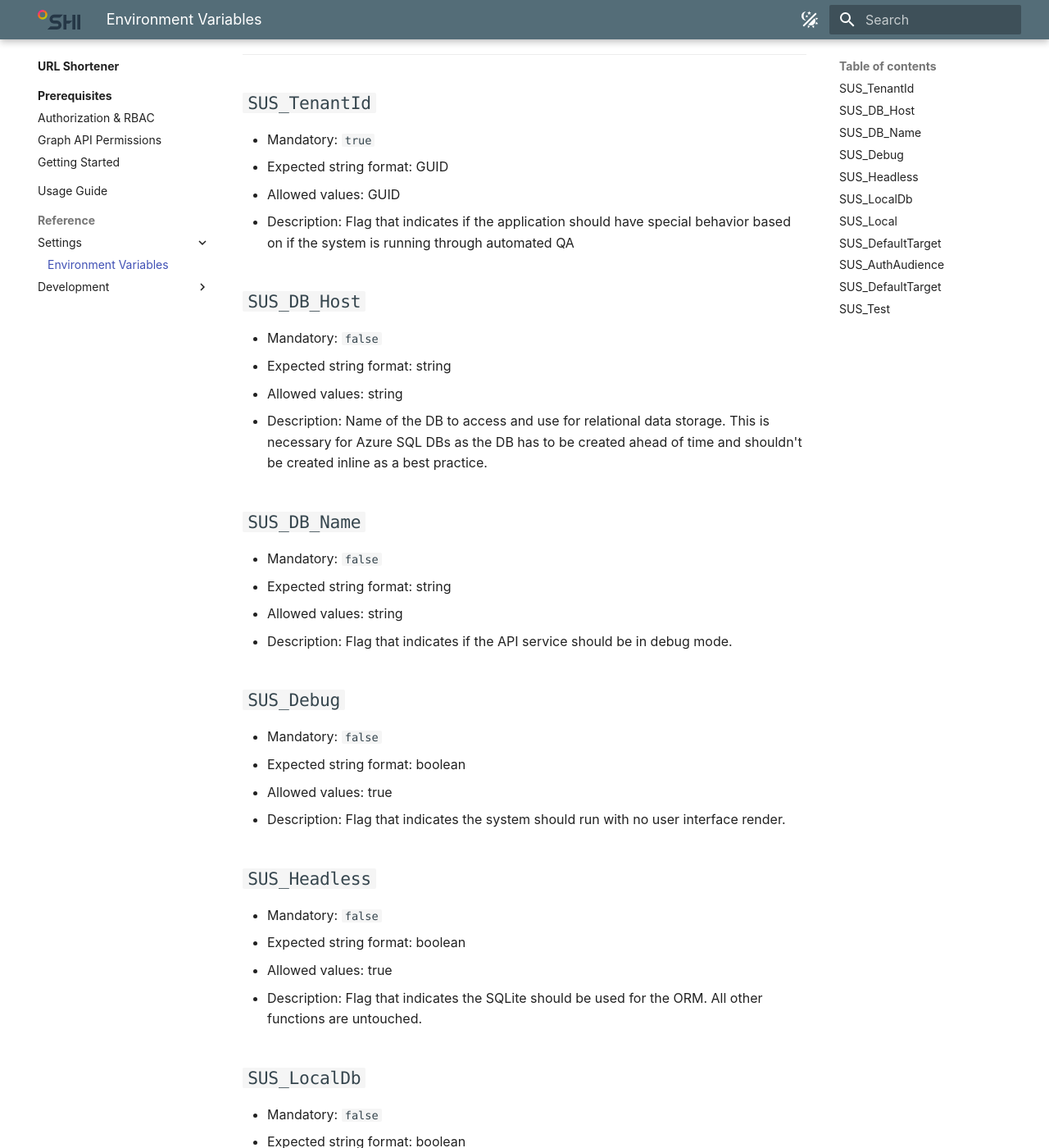
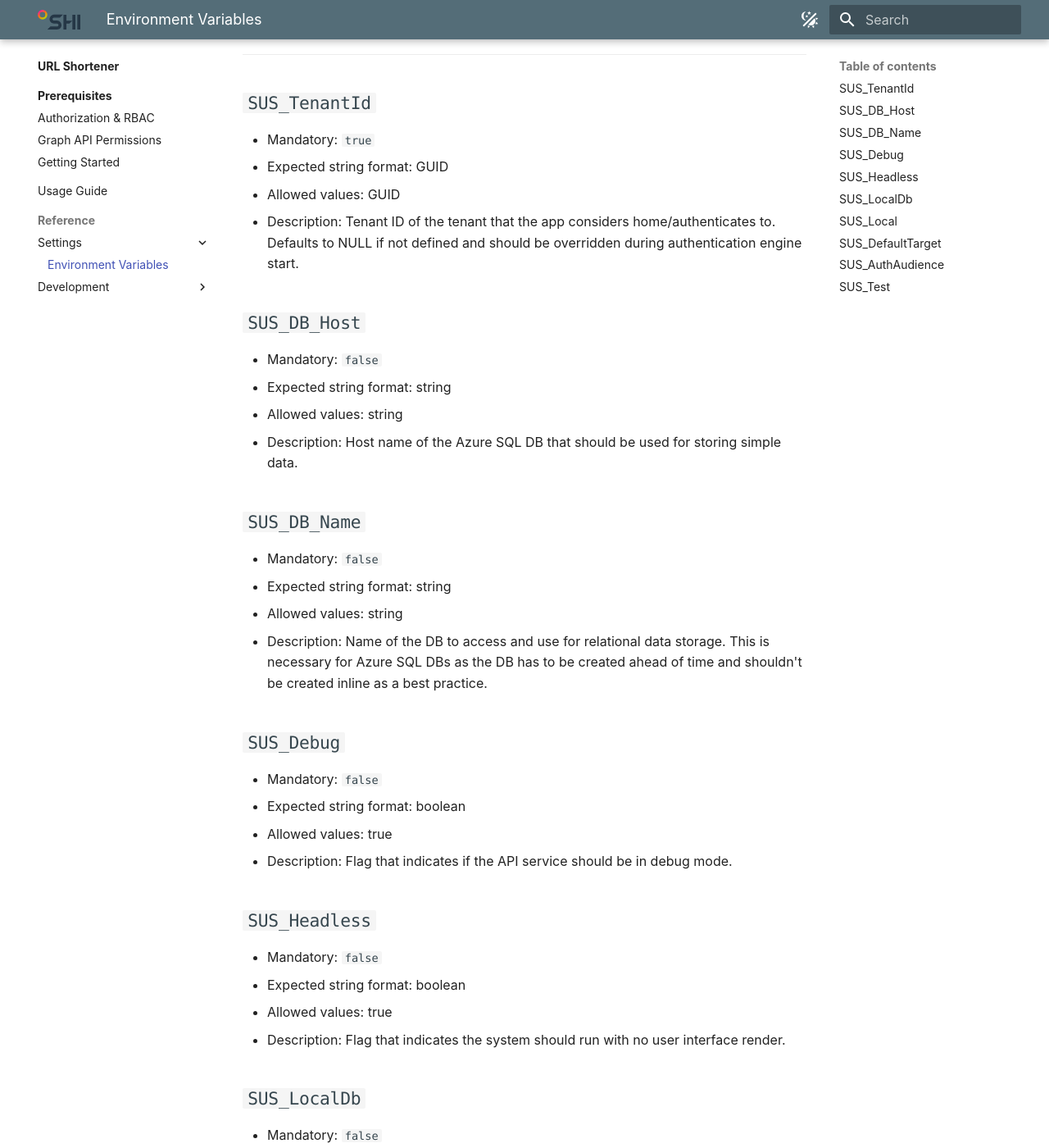
Before and after one commit to Software-Hardware-Integration-Lab/Documentation, an MkDocs documentation site: the page built from docs/URL-Shortener/Reference/Settings/Environment-Variables-Reference.md, in a window 1280 px wide and 1400 px high, scrolled down 635 px. Shown: the whole window at 82% size. Built offline with MkDocs 1.6.1 and Material for MkDocs 9.7.7, drawn with Linux system fonts in a browser that asks for light colours; plug-ins that fetch from the network failed and are left out; some of the changed text lies outside the part shown.

Commit message:
Update environment variable descriptions for clarity
Revised several environment variable descriptions in the documentation for improved accuracy and clarity. Removed the `SUS_DefaultTarget` variable and updated the purpose and expected usage of variables such as `SUS_TenantId`, `SUS_DB_Host`, `SUS_DB_Name`, `SUS_Debug`, `SUS_Headless`, `SUS_LocalDb`, `SUS_ClientId`, and `SUS_Test`.

```diff
--- a/docs/URL-Shortener/Reference/Settings/Environment-Variables-Reference.md
+++ b/docs/URL-Shortener/Reference/Settings/Environment-Variables-Reference.md
@@ -20,42 +20,42 @@ For authentication configuration, please see here for more environmental variabl
 - Mandatory: `true`
 - Expected string format: GUID
 - Allowed values: GUID
-- Description: Flag that indicates if the application should have special behavior based on if the system is running through automated QA
+- Description: Tenant ID of the tenant that the app considers home/authenticates to. Defaults to NULL if not defined and should be overridden during authentication engine start.
 
 ## `SUS_DB_Host`
 
 - Mandatory: `false`
 - Expected string format: string
 - Allowed values: string
-- Description: Name of the DB to access and use for relational data storage. This is necessary for Azure SQL DBs as the DB has to be created ahead of time and shouldn't be created inline as a best practice.
+- Description: Host name of the Azure SQL DB that should be used for storing simple data.
 
 ## `SUS_DB_Name`
 
 - Mandatory: `false`
 - Expected string format: string
 - Allowed values: string
-- Description: Flag that indicates if the API service should be in debug mode.
+- Description: Name of the DB to access and use for relational data storage. This is necessary for Azure SQL DBs as the DB has to be created ahead of time and shouldn't be created inline as a best practice.
 
 ## `SUS_Debug`
 
 - Mandatory: `false`
 - Expected string format: boolean
 - Allowed values: true
-- Description: Flag that indicates the system should run with no user interface render.
+- Description: Flag that indicates if the API service should be in debug mode.
 
 ## `SUS_Headless`
 
 - Mandatory: `false`
 - Expected string format: boolean
 - Allowed values: true
-- Description: Flag that indicates the SQLite should be used for the ORM. All other functions are untouched.
+- Description: Flag that indicates the system should run with no user interface render.
 
 ## `SUS_LocalDb`
 
 - Mandatory: `false`
 - Expected string format: boolean
 - Allowed values: true
-- Description: Flag that controls if the server should run with local resources only.
+- Description: Flag that indicates the SQLite should be used for the ORM. All other functions are untouched.
 
 ## `SUS_Local`
 
@@ -76,18 +76,11 @@ For authentication configuration, please see here for more environmental variabl
 - Mandatory: `false`
 - Expected string format: GUID
 - Allowed values: GUID
-- Description: Application ID of the app registration to use as the audience value in the access token validation. Defaults to the NULL with expectation of override.
-
-## `SUS_DefaultTarget`
-
-- Mandatory: `false`
-- Expected string format: GUID
-- Allowed values: GUID
-- Description: Initial state of the redirect service data.
+- Description: Ensure that a client ID is provided if not in debug mode for authentication
 
 ## `SUS_Test`
 
 - Mandatory: `false`
 - Expected string format: boolean
 - Allowed values: true
-- Description: Flag that indicates if special test logic should be used
+- Description: Flag that indicates if the application should have special behavior based on if the system is running through automated QA.
```
